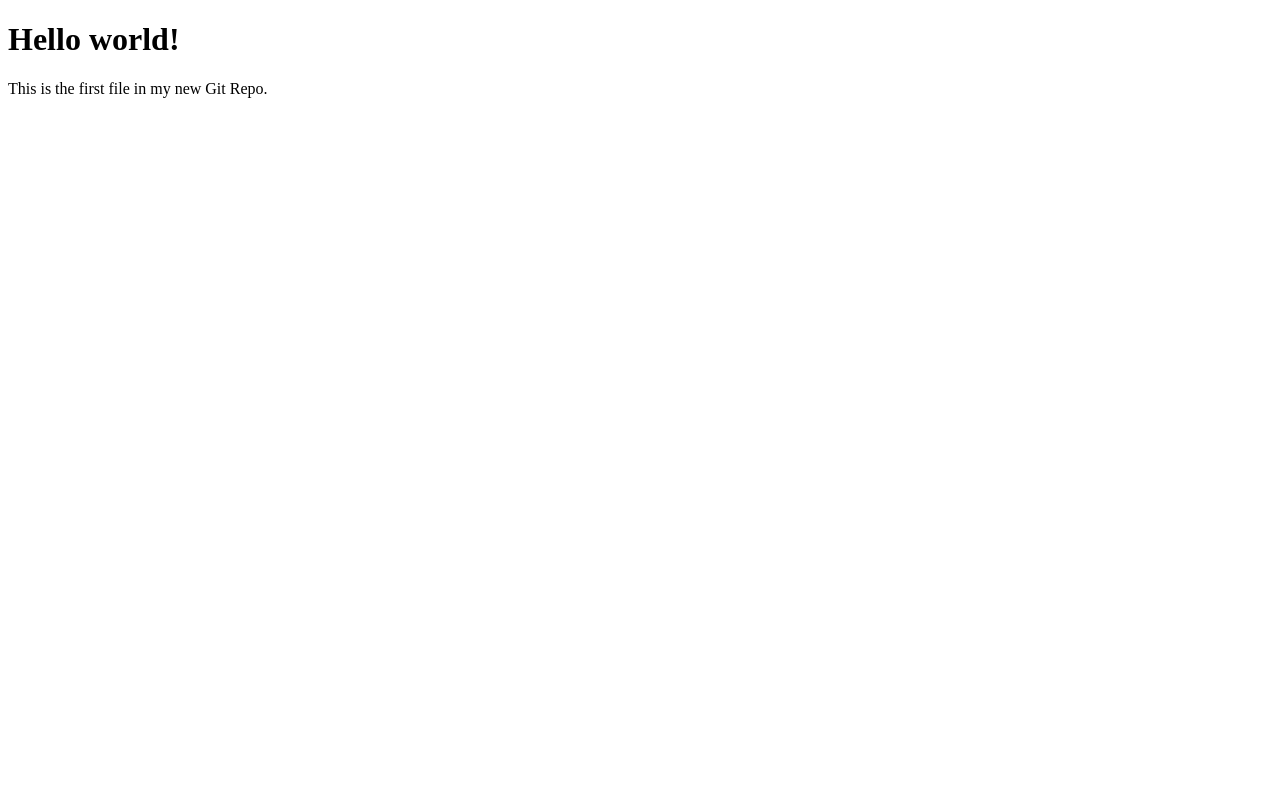
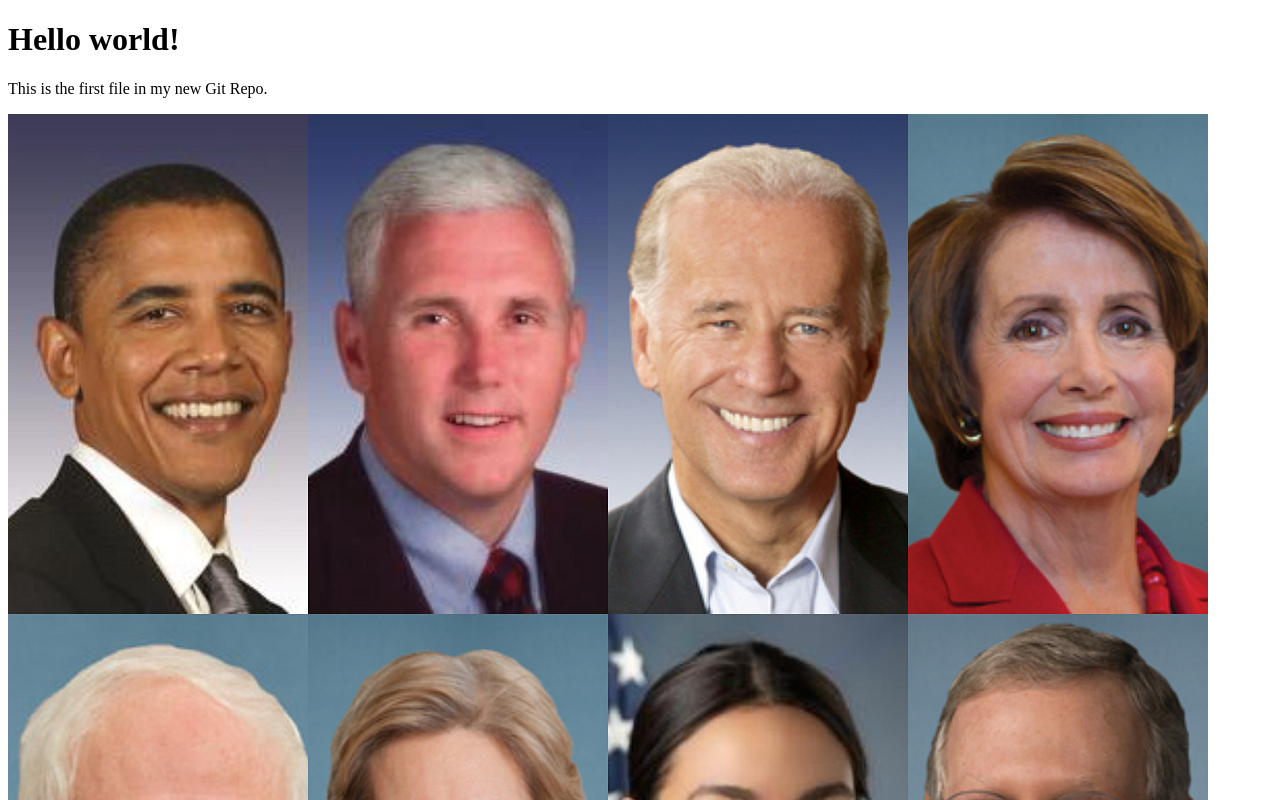
Before and after one commit to BakhtMuhammad/kingsley-git, a plain HTML site: page index.html in a window 1280 px wide. Shown: the top 800 px of the page. Drawn offline with Linux system fonts and the light colour scheme.

Commit message:
Image filed added to the Index.html file

```diff
--- a/index.html
+++ b/index.html
@@ -7,6 +7,6 @@
 
 <h1>Hello world!</h1>
 <p>This is the first file in my new Git Repo.</p>
-
+<img src="uscongress.png">
 </body>
 </html>
```
Also changed, not shown: uscongress.png (added).
